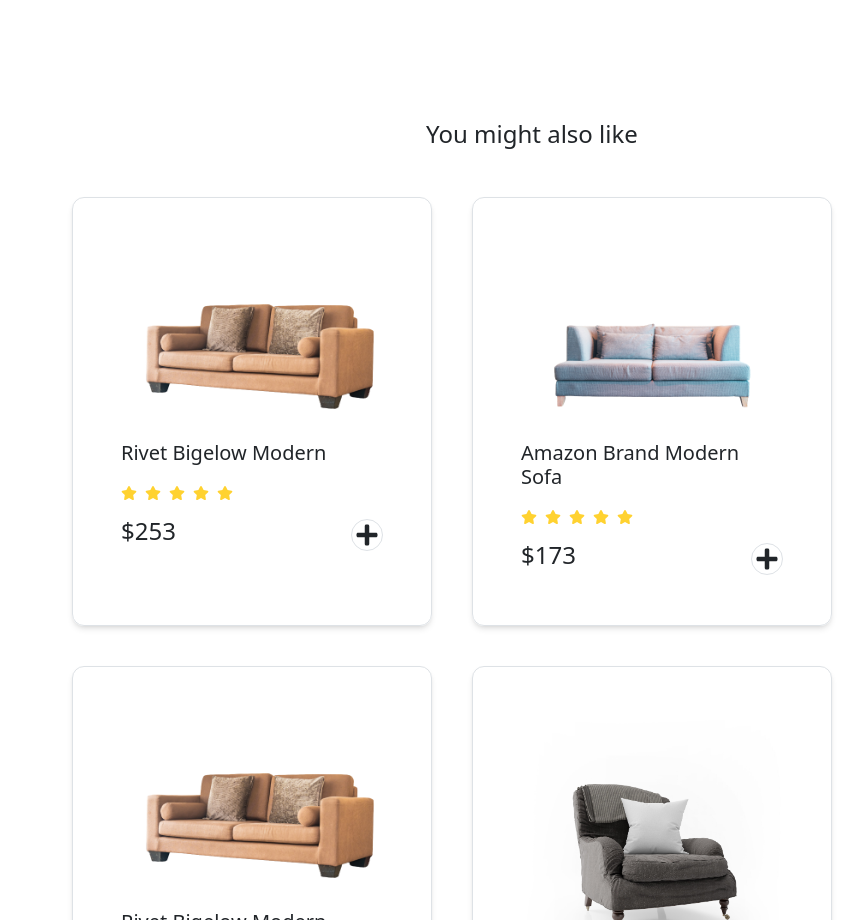
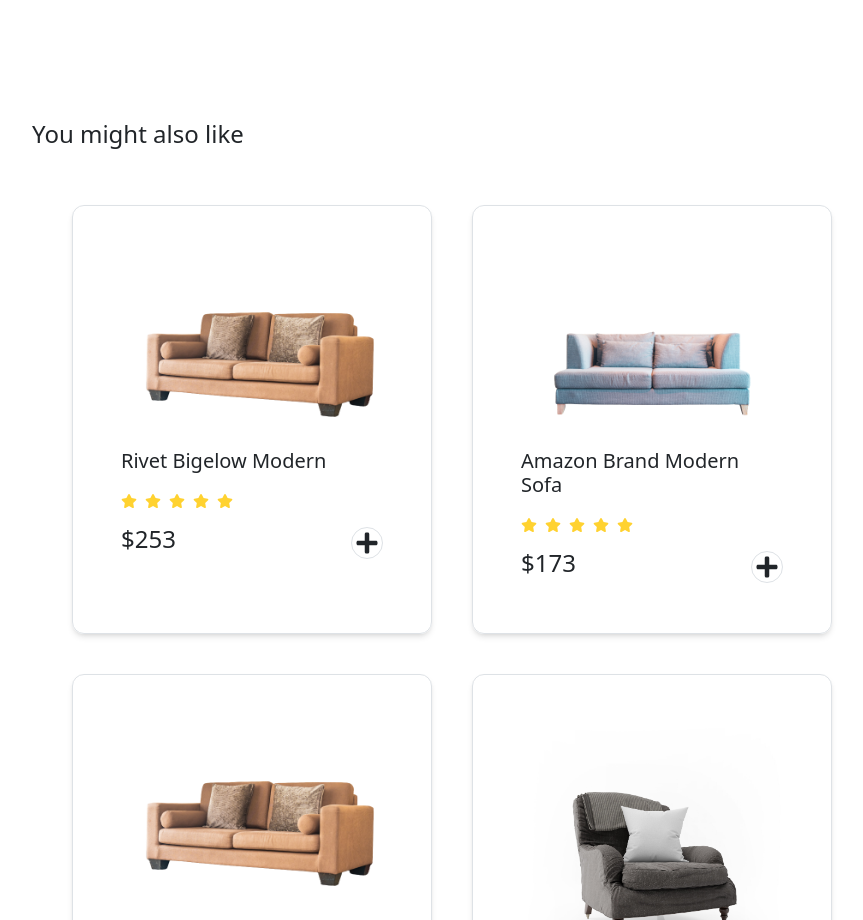
Before and after one commit to arun70933/Mark-e-com-React, a React (Vite) app: page /01 in a window 1280 px wide. Shown: the part 811-1731 px from the top of the page, without its empty margins (108-971 px from the left). Built offline with nearby package versions, Linux system fonts and the light colour scheme.

Commit message:
Changed the place of You might like this to proper place.

```diff
--- a/src/productsDetails/ProductsDetails.jsx
+++ b/src/productsDetails/ProductsDetails.jsx
@@ -85,7 +85,7 @@ console.log("product",product);
 
 
     <div className="my-20">
-                   <h4 className="font-bold text-1xl text-center my-10 pb-10">You might also like</h4>
+                   <h4 className="font-bold text-1xl ms-35  pb-5">You might also like</h4>
                    <div className="flex mx-40   ms-45 flex-wrap gap-10 ">
                                  {requiredProductsFilter.map((items)=><Card items={items}/>)}
 
```
